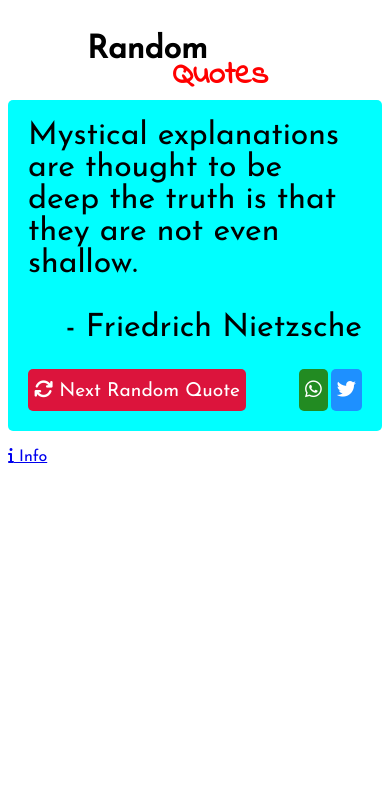
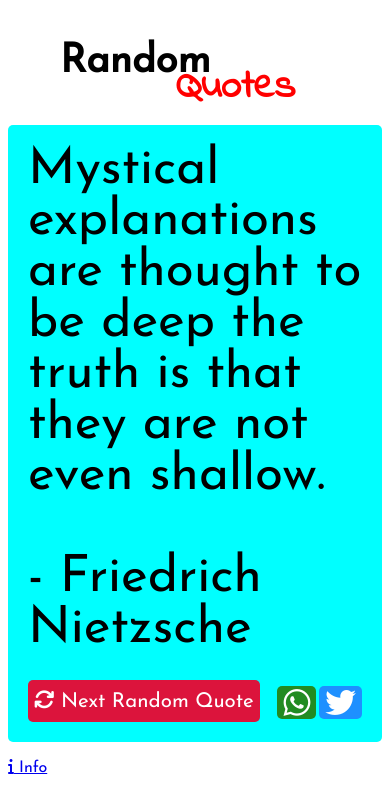
Before and after one commit to mayankshekhar03/random-pro-quotes, a plain HTML site: page index.html in a window 390 px wide. Drawn offline with nearby package versions, Linux system fonts and the light colour scheme.

Commit message:
optimized mobile site

```diff
--- a/screets/index.css
+++ b/screets/index.css
@@ -84,19 +84,33 @@ button:hover {
         margin: 0 auto;
         padding: 20px;
         border: none;
+        font-size: 3.2em;
         border-radius: 5px;
         z-index: 2;
         background-color: cyan;
-        font-size: 2em;
         border-left: 4px;
         border-right: 4px;
+        clear: both;
+    }
+
+    .author {
+        clear: both;
     }
 
     h2 {
         text-align: center;
-        font-size: 2em;
+        font-size: 2.5em;
     }
     body {
         margin: 2 auto;
     }
+    button, #tweet, #wa {
+        font-size: .4em;
+    }
+
+    #tweet, #wa {
+        font-size: .6em;
+        height: auto;
+        margin-top: 31px;
+    }
 }
```
